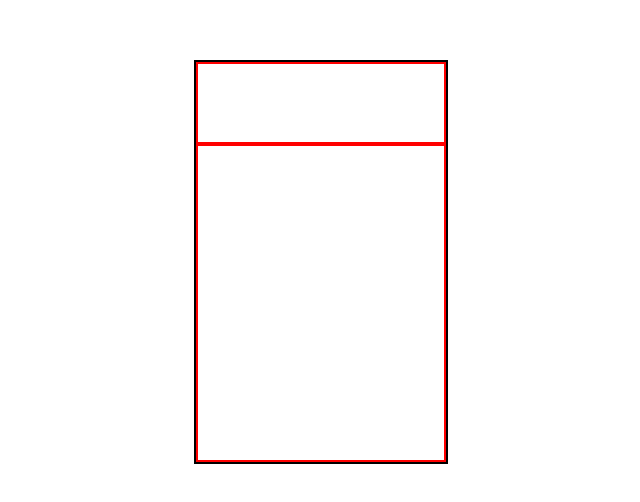
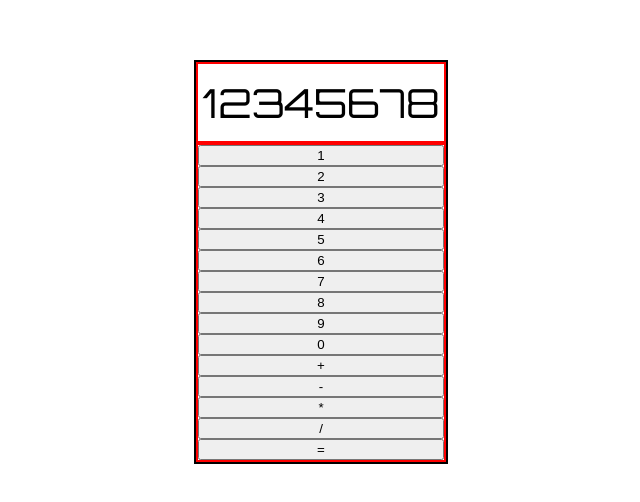
Before and after one commit to kieranlewis/calculator, a plain HTML site: page index.html in a window 1280 px wide. Shown: the part 146-648 px from the top of the page, without its empty margins (319-959 px from the left). Drawn offline with Linux system fonts and the light colour scheme.

Commit message:
Added buttons and a display to GUI

```diff
--- a/index.html
+++ b/index.html
@@ -3,15 +3,30 @@
 <head>
     <title>JS Calculator</title>
     <link rel="stylesheet" href="/style.css">
+    <link href='https://fonts.googleapis.com/css?family=Orbitron' rel='stylesheet' type='text/css'>
 </head>
 <body>
     <div class="container">
         <div class="calculator">
             <div id="display">
-
+                <p>12345678</p>
             </div>
             <div id="button-grid">
-
+                <button id="btn-one">1</button>
+                <button id="btn-two">2</button>
+                <button id="btn-three">3</button>
+                <button id="btn-four">4</button>
+                <button id="btn-five">5</button>
+                <button id="btn-six">6</button>
+                <button id="btn-seven">7</button>
+                <button id="btn-eight">8</button>
+                <button id="btn-nine">9</button>
+                <button id="btn-zero">0</button>
+                <button id="btn-plus">+</button>
+                <button id="btn-sub">-</button>
+                <button id="btn-mult">*</button>
+                <button id="btn-div">/</button>
+                <button id="btn-equal">=</button>
             </div>
         </div>
     </div>
--- a/style.css
+++ b/style.css
@@ -13,11 +13,20 @@
 }
 
 #display {
+    display: flex;
     border: 2px solid red;
     flex: 1;
+    font-family: 'Orbitron', sans-serif;
 }
 
+#display p {
+    margin: auto;
+    font-size: 40px;
+}
+
+/* Buttons */
 #button-grid {
+    display: grid;
     border: 2px solid red;
     flex: 4;
 }
```
